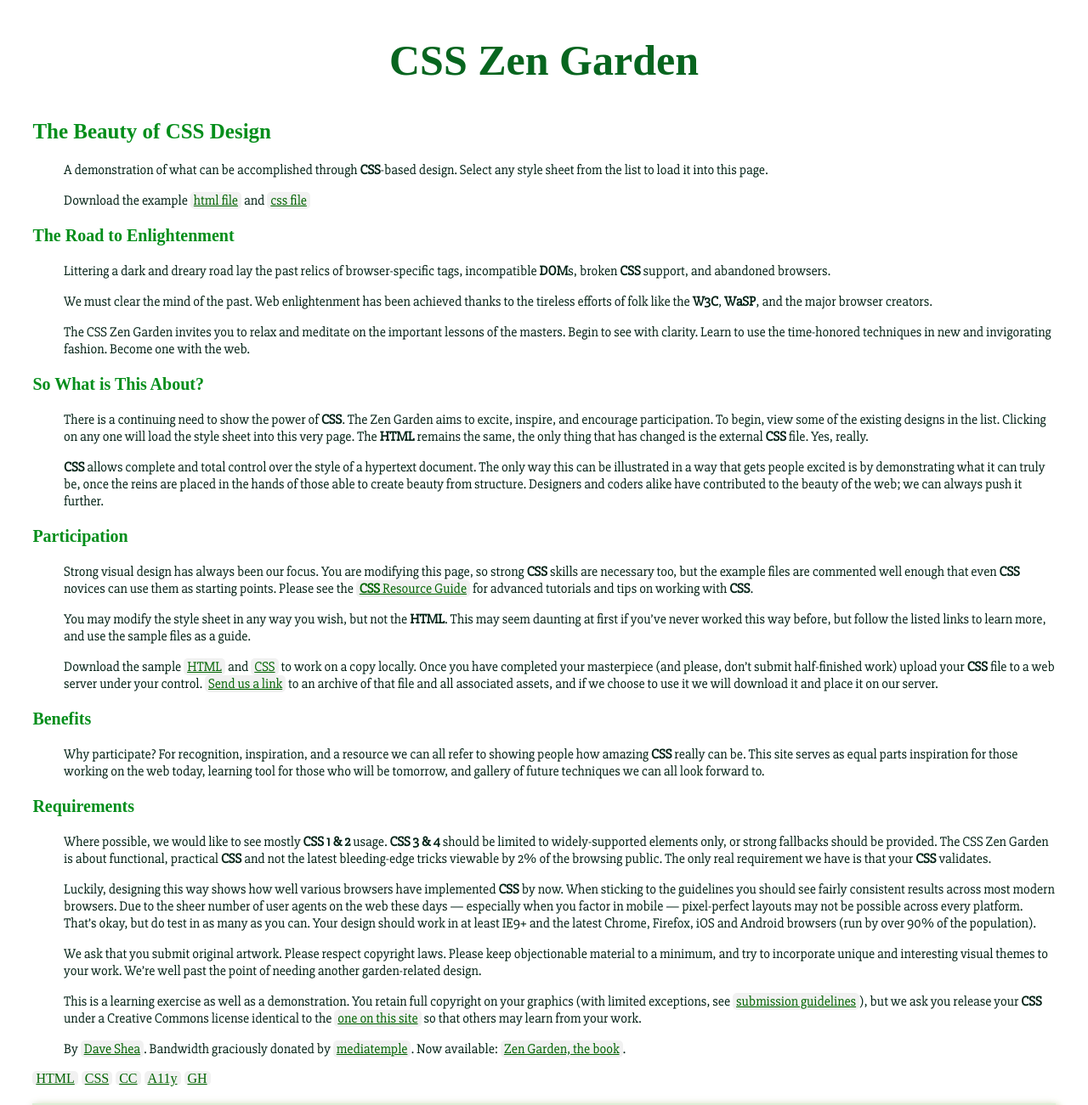
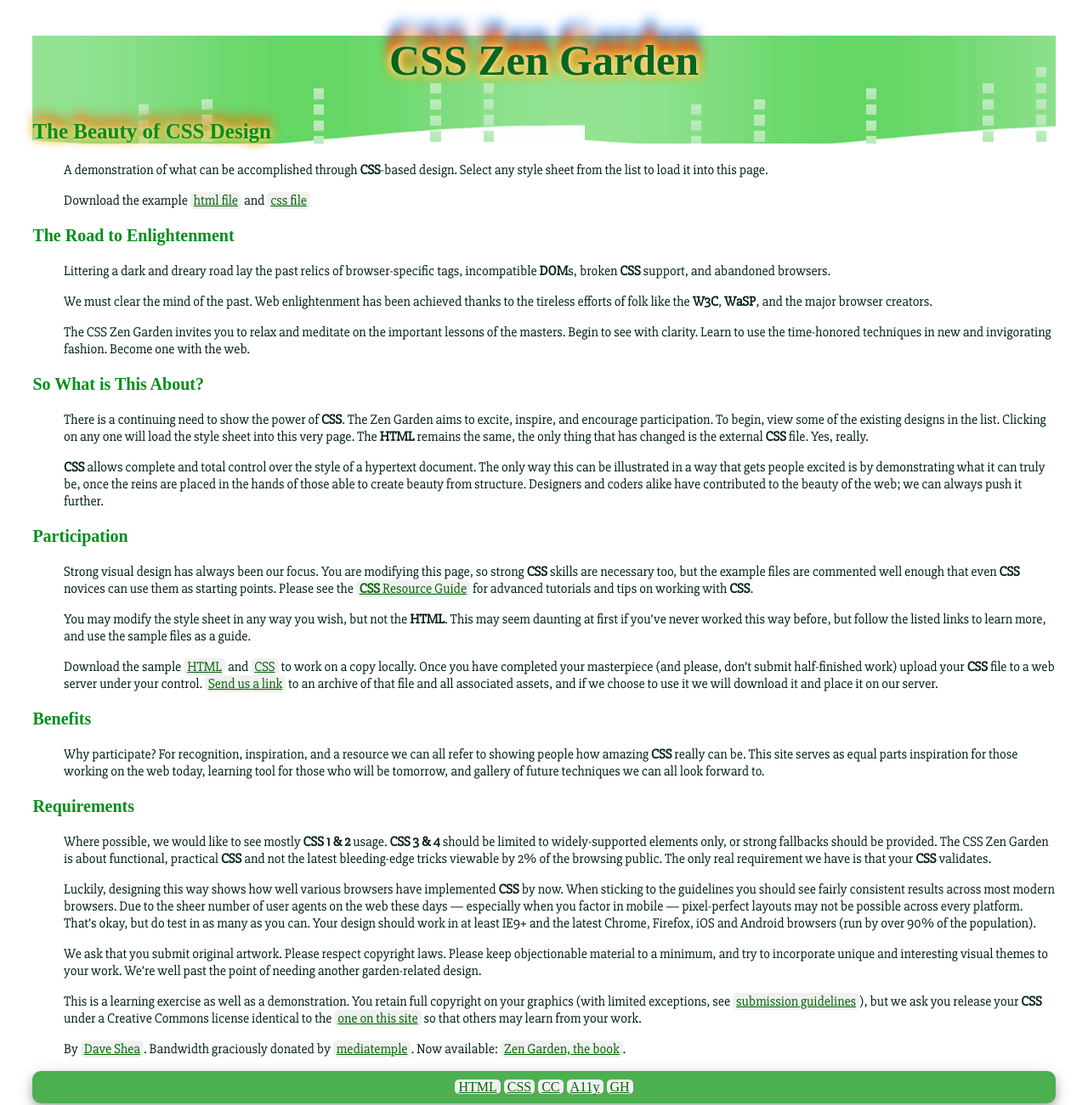
Before and after one commit to Mariley20/css-garden, a plain HTML site: page index.html in a window 1280 px wide. Shown: the top 1301 px of the page at 85% size. Drawn offline with Linux system fonts and the light colour scheme.

Commit message:
efecto fuego

```diff
--- a/css/main.css
+++ b/css/main.css
@@ -4,11 +4,28 @@ h1 {
 	font-size: 50px;
 	color: #07651F;
 	text-align: center;
+	text-shadow: 0px 0px 10px #FFF,
+	/* Parte de luz */
+4px 2px 12px #DCB500,
+-4px 2px 12px #DCB500,
+/* Subida del fuego */
+0px -6px 14px #FF7A00,
+0px -12px 14px #FF6300,
+0px -20px 14px #FF4400,
+/* Azuleo de la llama */
+0px -30px 14px #0A7BFF;
 }
 h2 {
 	font-family: 'Merriweather', serif;
 	font-size: 25px;
 	color: #048E1B;
+	text-shadow: 0px 0px 10px #FFF,
+	/* Parte de luz */
+4px 2px 12px #DCB500,
+-4px 2px 12px #DCB500,
+/* Subida del fuego */
+0px -6px 14px #FF7A00,
+0px -12px 14px #FF6300;
 }
 h3 {
 	font-size: 20px;
@@ -30,6 +47,7 @@ a {
 a:hover {
 	font-size:18px;
 }
+
 abbr {
 	font-weight: bold;
 	padding 4px;
@@ -53,3 +71,15 @@ ul {
     padding: 8px 12px;
     border-left: 6px solid #6dce71;
 }
+footer {
+	background-color: #4CAF50;
+	border-radius: 10px;
+    color: white;
+    padding: 10px;
+    text-align: center;
+    box-shadow: 0 4px 8px 0 rgba(0, 0, 0, 0.2), 0 6px 20px 0 rgba(0, 0, 0, 0.19);
+}
+header {
+	background-image: url(../img/head.gif);
+
+}
```
Also changed, not shown: img/head.gif (added).
